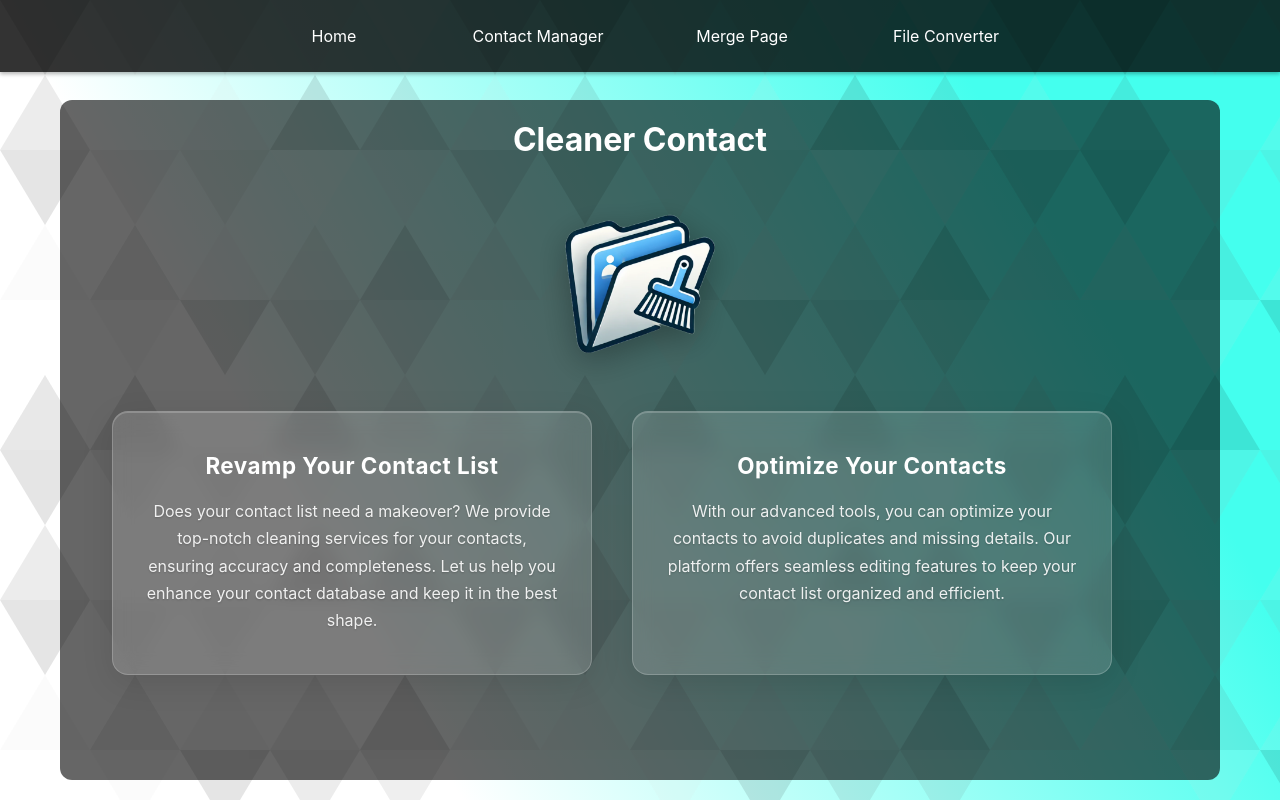
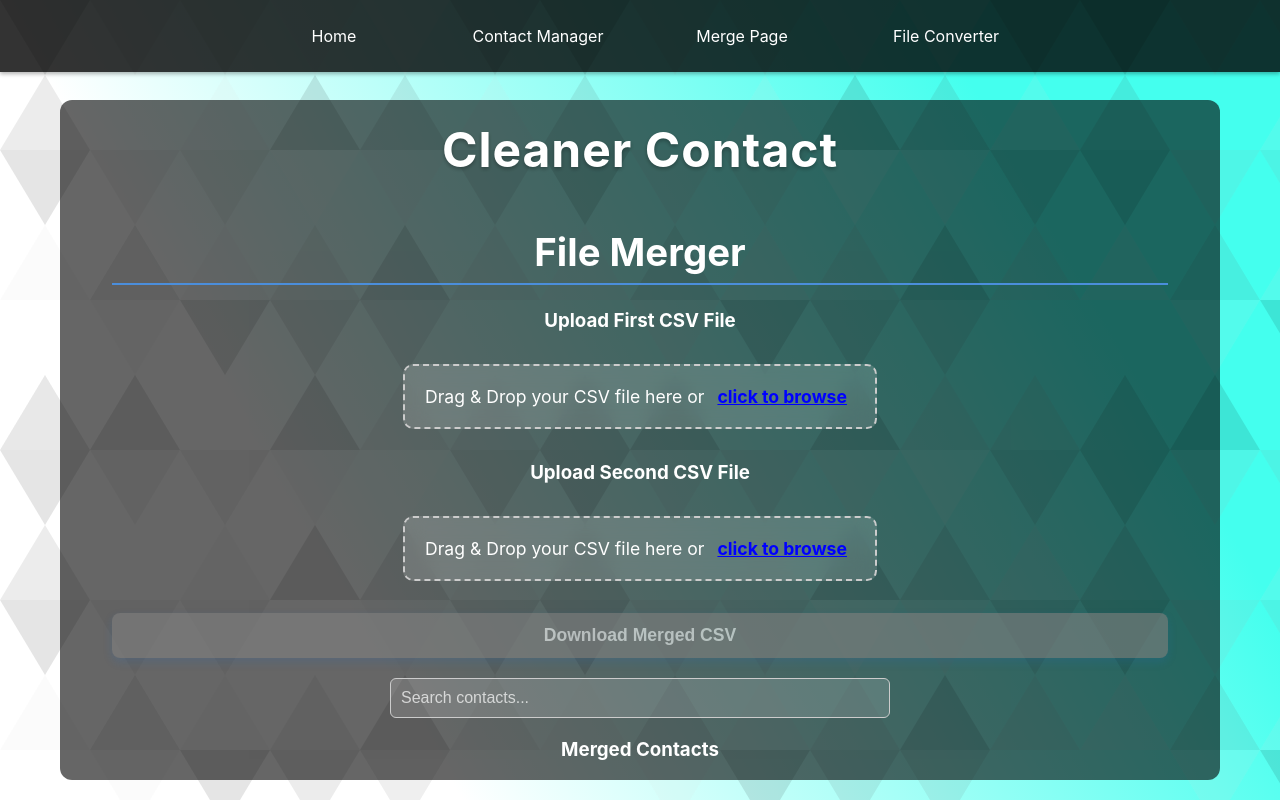
Before and after one commit to Fred56733/Cleaner-Contacts, a React (Vite) app: page /#/merge-page in a window 1280 px wide. Before the commit this address led to /. Built offline with nearby package versions, Linux system fonts and the light colour scheme.

Commit message:
added page titles and made sure the styling is the same throughout

```diff
--- a/src/App.css
+++ b/src/App.css
@@ -40,9 +40,23 @@ body {
 }
 
 .app-container header h1 {
-  font-size: 2rem;
+  font-size: clamp(2rem, 3vw + 0.8rem, 3rem); /* Reduced from 4rem max */
   margin-bottom: 0.5rem;
   color: white;
+  font-weight: bold;
+  text-shadow: 0 2px 4px rgba(0, 0, 0, 0.3);
+  letter-spacing: 1px;
+}
+
+/* Page titles - slightly smaller than main logo */
+.page-title {
+  font-size: clamp(1.6rem, 2.5vw + 0.5rem, 2.4rem) !important; /* Better proportion */
+  margin-bottom: 1.5rem;
+  color: white;
+  border-bottom: 2px solid #4b8edb;
+  padding-bottom: 0.5rem;
+  text-align: center;
+  font-weight: bold;
 }
 
 /* Make main content area flexible and scrollable */
@@ -52,6 +66,10 @@ body {
   flex-direction: column;
   overflow: auto;
   min-height: 0;
+}
+
+.app-container main::-webkit-scrollbar {
+  display: none;
 }
 
 /* Styling for action buttons (clean and download)  */
@@ -64,35 +82,37 @@ body {
 }
 
 .drop-area {
-  width: 100%;
-  max-width: 500px;
-  padding: 30px;
   border: 2px dashed rgba(255, 255, 255, 0.3);
+  padding: 2rem;
   border-radius: 10px;
-  background: rgba(255, 255, 255, 0.15);
-  color: white;
   text-align: center;
   cursor: pointer;
-  transition: background 0.3s ease;
-  margin: auto;
-  margin-top: 10px;
-  margin-bottom: 10px;
+  transition: all 0.3s ease;
+  margin: 2rem auto;
+  background: rgba(255, 255, 255, 0.15);
+  backdrop-filter: blur(10px);
+  max-width: 600px;
 }
 
 .drop-area p {
+  font-size: 1.1rem;
+  color: white;
   margin: 0;
-  font-size: 1.2rem;
 }
 
 .drop-area span {
-  color: rgb(75, 142, 219);
+  color: blue;
   font-weight: bold;
   cursor: pointer;
+  transition: color 0.3s ease;
+  text-decoration: underline;
+  padding: 4px 8px;
+  border-radius: 4px;
 }
 
 .drop-area.dragging {
-  background: rgba(255, 165, 0, 0.3);
-  border-color: rgb(75, 142, 219);
+  border-color: #4b8edb;
+  background: rgba(75, 142, 219, 0.3);
 }
 
 .contact-search {
@@ -131,11 +151,29 @@ input[type="text"]::placeholder {
 }
 
 /* Header */
-header h1 {
-  font-size: 2rem;
+.app-container header {
+  flex-shrink: 0;
+  margin-bottom: 10px;
+}
+
+.app-container header h1 {
+  font-size: clamp(2rem, 3vw + 0.8rem, 3rem);
+  margin-bottom: 0.5rem;
+  color: white;
   font-weight: bold;
+  text-shadow: 0 2px 4px rgba(0, 0, 0, 0.3);
+  letter-spacing: 1px;
+}
+
+/* Page titles - slightly smaller than main logo */
+.page-title {
+  font-size: clamp(1.6rem, 2.5vw + 0.5rem, 2.4rem) !important;
+  margin-bottom: 1.5rem;
   color: white;
-  margin-bottom: 1rem;
+  border-bottom: 2px solid #4b8edb;
+  padding-bottom: 0.5rem;
+  text-align: center;
+  font-weight: bold;
 }
 
 /* Buttons and input */
@@ -272,7 +310,11 @@ input[type="text"] {
   }
 
   .app-container header h1 {
-    font-size: 1.8rem;
+    font-size: clamp(1.8rem, 4vw + 0.5rem, 2.5rem); /* Adjusted for mobile */
+  }
+
+  .page-title {
+    font-size: clamp(1.4rem, 3.5vw + 0.3rem, 2rem) !important;
   }
 
   button,
@@ -310,6 +352,10 @@ input[type="text"] {
   }
 
   .app-container header h1 {
-    font-size: 1.5rem;
+    font-size: clamp(1.6rem, 5vw + 0.3rem, 2.2rem); /* Even smaller for small screens */
+  }
+
+  .page-title {
+    font-size: clamp(1.2rem, 4vw + 0.2rem, 1.7rem) !important;
   }
 }
--- a/src/pages/ContactManagerPage.css
+++ b/src/pages/ContactManagerPage.css
@@ -1,3 +1,39 @@
+.contact-manager-page {
+  padding: 2rem;
+  height: 100%;
+  display: flex;
+  flex-direction: column;
+  font-family: 'Inter', system-ui, sans-serif;
+  color: white;
+  animation: fadeIn 0.4s ease-in-out;
+  overflow: auto;
+}
+
+@keyframes fadeIn {
+  from { opacity: 0; transform: translateY(10px); }
+  to { opacity: 1; transform: translateY(0); }
+}
+
+.contact-manager-page h2 {
+  font-size: 2.2rem;
+  margin-bottom: 1.5rem;
+  color: white;
+  border-bottom: 2px solid #4b8edb;
+  padding-bottom: 0.5rem;
+  text-align: center;
+}
+
+/* Add this if you don't have a visible h2 in your JSX */
+.page-title {
+  font-size: 2.2rem;
+  margin-bottom: 1.5rem;
+  color: white;
+  border-bottom: 2px solid #4b8edb;
+  padding-bottom: 0.5rem;
+  text-align: center;
+  font-weight: bold;
+}
+
 .contact-search {
     color: white;
     &::placeholder {
--- a/src/pages/ContactManagerPage.jsx
+++ b/src/pages/ContactManagerPage.jsx
@@ -387,7 +387,8 @@ const ContactManagerPage = () => {
   };
 
   return (
-    <div>
+    <div className="contact-manager-page">
+      <h2 className="page-title">Contact Manager</h2>
       <FileInput onFileParsed={handleFileParsed} />
 
       <div className="action-buttons">
--- a/src/pages/FileConverter.jsx
+++ b/src/pages/FileConverter.jsx
@@ -302,7 +302,7 @@ END:VCARD`;
       <h2>File Converter</h2>
 
       <div
-        className="drop-zone"
+        className="drop-area"
         ref={dropRef}
         onClick={triggerFileInput}
         onDrop={handleDrop}
--- a/src/pages/HomePage.css
+++ b/src/pages/HomePage.css
@@ -1,18 +1,39 @@
 .homepage-container {
-  padding: 2rem;
+  height: 100%;
+  padding: 1rem;
+  display: flex;
   flex-direction: column;
   align-items: center;
   justify-content: center;
+  overflow: hidden;
+  font-family: 'Inter', system-ui, sans-serif;
+  animation: fadeIn 0.4s ease-in-out;
+}
+
+@keyframes fadeIn {
+  from { opacity: 0; transform: translateY(10px); }
+  to { opacity: 1; transform: translateY(0); }
+}
+
+/* Add page title styling for consistency */
+.page-title {
+  font-size: 2.2rem;
+  margin-bottom: 1.5rem;
+  color: white;
+  border-bottom: 2px solid #4b8edb;
+  padding-bottom: 0.5rem;
+  text-align: center;
+  font-weight: bold;
 }
 
 .logo-section {
-  margin-bottom: 3rem;
   text-align: center;
+  flex-shrink: 0;
 }
 
 .logo-icon {
-  width: 150px;
-  height: 150px;
+  width: 120px;
+  height: 120px;
   filter: drop-shadow(0 8px 16px rgba(0, 0, 0, 0.3));
   transition: transform 0.3s ease;
 }
@@ -24,17 +45,22 @@
 .content-section {
   width: 100%;
   max-width: 1000px;
+  flex: 1;
+  display: flex;
+  align-items: center;
+  justify-content: center;
 }
 
 .feature-cards {
   display: grid;
-  grid-template-columns: repeat(auto-fit, minmax(400px, 1fr));
-  gap: 2.5rem;
-  margin-top: 1rem;
+  grid-template-columns: repeat(auto-fit, minmax(350px, 1fr));
+  gap: 2rem;
+  width: 100%;
+  max-width: 800px;
 }
 
 .feature-card {
-  /* Glassy effect */
+  /* Glassy effect - matching your app theme */
   background: rgba(255, 255, 255, 0.15);
   backdrop-filter: blur(10px);
   border: 1px solid rgba(255, 255, 255, 0.2);
@@ -111,40 +137,16 @@
   animation-delay: 0.2s;
 }
 
-/* Responsive design */
+/* Responsive Design */
 @media (max-width: 900px) {
   .homepage-container {
-    padding: 1.5rem;
+    padding: 1rem;
   }
 
   .feature-cards {
     grid-template-columns: 1fr;
-    gap: 2rem;
-    max-width: 500px;
-    margin: 0 auto;
-  }
-
-  .logo-icon {
-    width: 120px;
-    height: 120px;
-  }
-
-  .feature-card {
-    padding: 2rem 1.5rem;
-  }
-
-  .feature-card h3 {
-    font-size: 1.2rem;
-  }
-
-  .feature-card p {
-    font-size: 0.95rem;
-  }
-}
-
-@media (max-width: 600px) {
-  .homepage-container {
-    padding: 1rem;
+    gap: 1.5rem;
+    max-width: 400px;
   }
 
   .logo-icon {
@@ -156,7 +158,42 @@
     padding: 1.5rem;
   }
 
-  .feature-cards {
-    gap: 1.5rem;
+  .feature-card h3 {
+    font-size: 1.2rem;
+  }
+
+  .feature-card p {
+    font-size: 0.9rem;
+  }
+
+  .page-title {
+    font-size: 1.8rem;
   }
 }
+
+@media (max-width: 600px) {
+  .homepage-container {
+    padding: 0.5rem;
+  }
+
+  .logo-section {
+    margin-bottom: 1.5rem;
+  }
+
+  .logo-icon {
+    width: 80px;
+    height: 80px;
+  }
+
+  .feature-card {
+    padding: 1.2rem;
+  }
+
+  .feature-cards {
+    gap: 1rem;
+  }
+
+  .page-title {
+    font-size: 1.5rem;
+  }
+}
--- a/src/pages/MergePage.css
+++ b/src/pages/MergePage.css
@@ -1 +1,151 @@
-/* Need to transfer over styling */
+/* Merge page styling */
+.merge-page {
+  padding: 2rem;
+  height: 100%;
+  display: flex;
+  flex-direction: column;
+  font-family: 'Inter', system-ui, sans-serif;
+  color: white;
+  animation: fadeIn 0.4s ease-in-out;
+  overflow: auto;
+}
+
+@keyframes fadeIn {
+  from { opacity: 0; transform: translateY(10px); }
+  to { opacity: 1; transform: translateY(0); }
+}
+
+.merge-page h2,
+.page-title {
+  font-size: 2.2rem;
+  margin-bottom: 1.5rem;
+  color: white;
+  border-bottom: 2px solid #4b8edb;
+  padding-bottom: 0.5rem;
+  text-align: center;
+  font-weight: bold;
+}
+
+.merge-section-title {
+  font-size: 1.5rem;
+  margin: 2rem 0 1rem 0;
+  color: white;
+  text-align: center;
+  font-weight: 600;
+}
+
+/* Button styling */
+button {
+  background: linear-gradient(135deg, #669cd3, #4b8edb);
+  color: white;
+  border: none;
+  padding: 12px 24px;
+  font-size: 1.1rem;
+  font-weight: bold;
+  border-radius: 8px;
+  cursor: pointer;
+  transition: all 0.3s ease;
+  box-shadow: 0 4px 10px rgba(33, 113, 204, 0.3);
+}
+
+button:hover {
+  background: linear-gradient(135deg, #347994, #27616b);
+  transform: scale(1.05);
+  box-shadow: 0 6px 15px rgba(14, 40, 88, 0.5);
+}
+
+/* Search input styling */
+.contact-search input {
+  width: 100%;
+  max-width: 500px;
+  margin: 20px auto;
+  padding: 12px 16px;
+  border: 2px solid rgba(255, 255, 255, 0.3);
+  border-radius: 8px;
+  background: rgba(255, 255, 255, 0.1);
+  color: white;
+  font-size: 1rem;
+  transition: all 0.3s ease;
+  display: block;
+}
+
+.contact-search input:focus {
+  outline: none;
+  border-color: #4b8edb;
+  background: rgba(255, 255, 255, 0.15);
+  box-shadow: 0 0 0 3px rgba(75, 142, 219, 0.2);
+}
+
+.contact-search input::placeholder {
+  color: rgba(255, 255, 255, 0.7);
+}
+
+/* Table styling */
+.table-container {
+  flex: 1;
+  overflow: auto;
+  min-height: 0;
+}
+
+table {
+  width: 100%;
+  margin-top: 20px;
+  border-collapse: collapse;
+  background: rgba(255, 255, 255, 0.1);
+  border-radius: 8px;
+  overflow: hidden;
+  backdrop-filter: blur(10px);
+}
+
+th, td {
+  padding: 12px;
+  text-align: left;
+  border-bottom: 1px solid rgba(255, 255, 255, 0.1);
+  color: white;
+}
+
+th {
+  background: rgba(255, 255, 255, 0.2);
+  font-weight: bold;
+}
+
+tr:hover td {
+  background: rgba(255, 255, 255, 0.1);
+}
+
+/* Responsive design */
+@media (max-width: 768px) {
+  .merge-page {
+    padding: 1.5rem;
+  }
+
+  .page-title {
+    font-size: 1.8rem;
+  }
+
+  .merge-section-title {
+    font-size: 1.3rem;
+  }
+
+  .drop-area {
+    padding: 1.5rem;
+  }
+}
+
+@media (max-width: 480px) {
+  .merge-page {
+    padding: 1rem;
+  }
+
+  .page-title {
+    font-size: 1.5rem;
+  }
+
+  .merge-section-title {
+    font-size: 1.2rem;
+  }
+
+  .drop-area {
+    padding: 1rem;
+  }
+}
--- a/src/pages/MergePage.jsx
+++ b/src/pages/MergePage.jsx
@@ -134,8 +134,8 @@ const MergePage = () => {
   }, [filesProcessed]);
 
   return (
-    <div>
-      <h2>CSV File Merger</h2>
+    <div className="merge-page">
+      <h2 className="page-title">File Merger</h2>
 
       {/* First File Input */}
       <h3>Upload First CSV File</h3>
```
Also changed, not shown: src/pages/FileConverter.css (+89 -50 lines).
